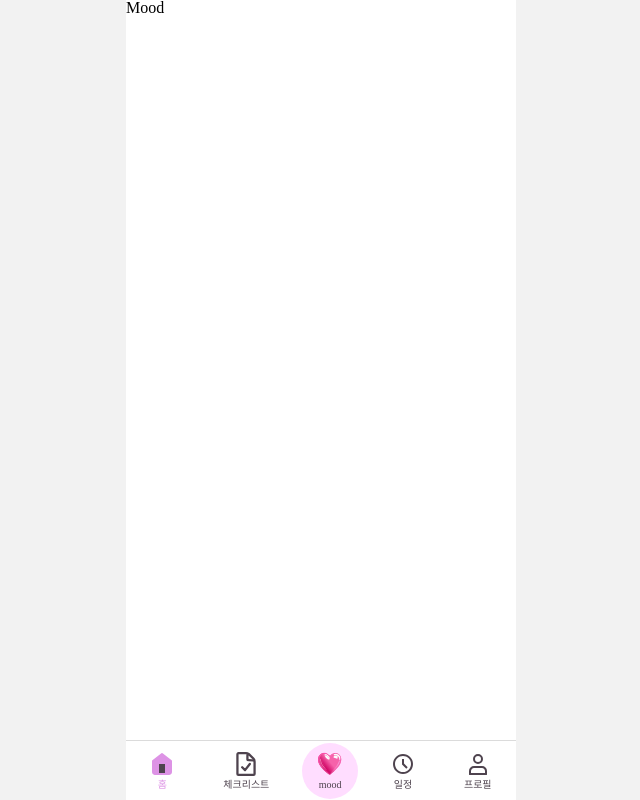
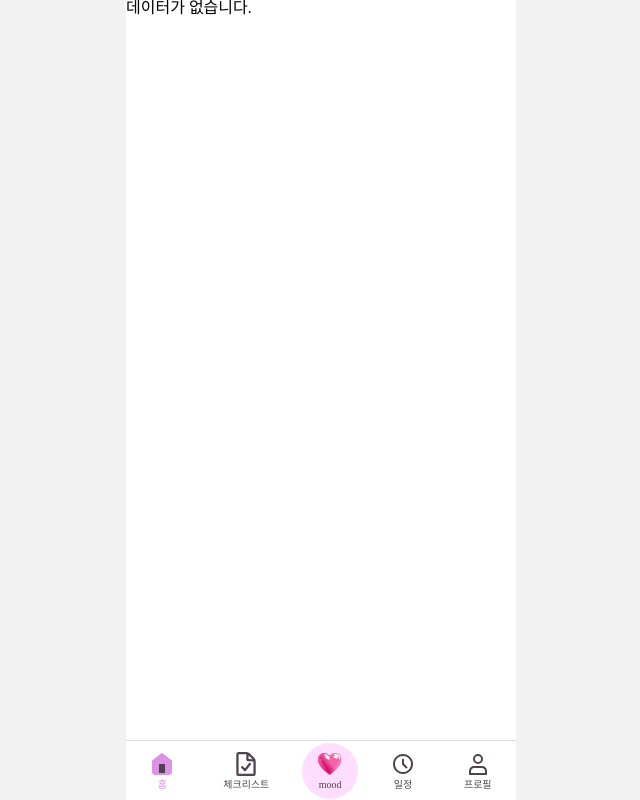
Before and after one commit to doong2imdang/POOW, a React (Create React App) app: page /mood in a window 1280 px wide. Shown: the whole page, without its empty margins (319-959 px from the left). Built offline with nearby package versions, Linux system fonts and the light colour scheme; no server answers.

Commit message:
Feat: MyMood페이지에서 데이터 받기

```diff
--- a/src/routes/Mood.tsx
+++ b/src/routes/Mood.tsx
@@ -1,5 +1,17 @@
 import React from "react";
+import { useLocation } from "react-router-dom";
 
 export default function Mood() {
-  return <div>Mood</div>;
+  const location = useLocation();
+  const mood = location.state;
+
+  if (!mood) {
+    return <p>데이터가 없습니다.</p>;
+  }
+
+  return (
+    <div>
+      <h2>{mood.id}</h2>
+    </div>
+  );
 }
```
